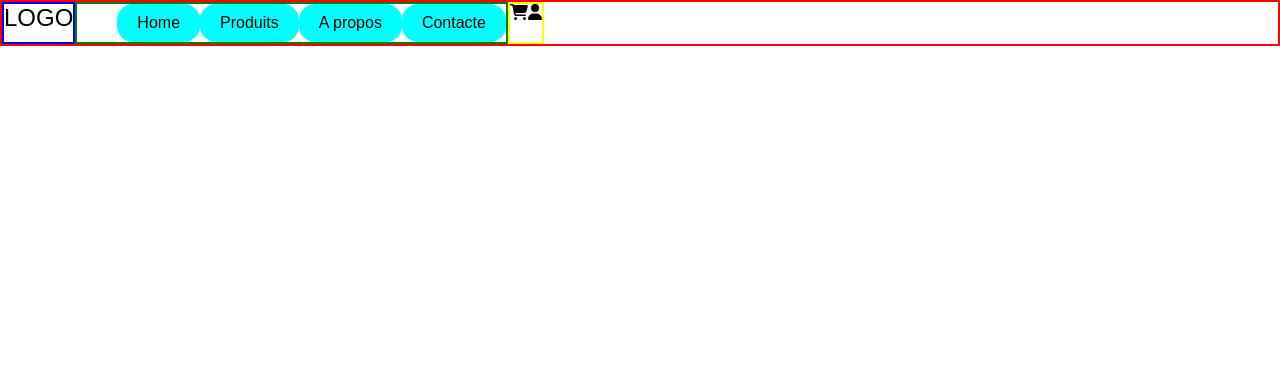
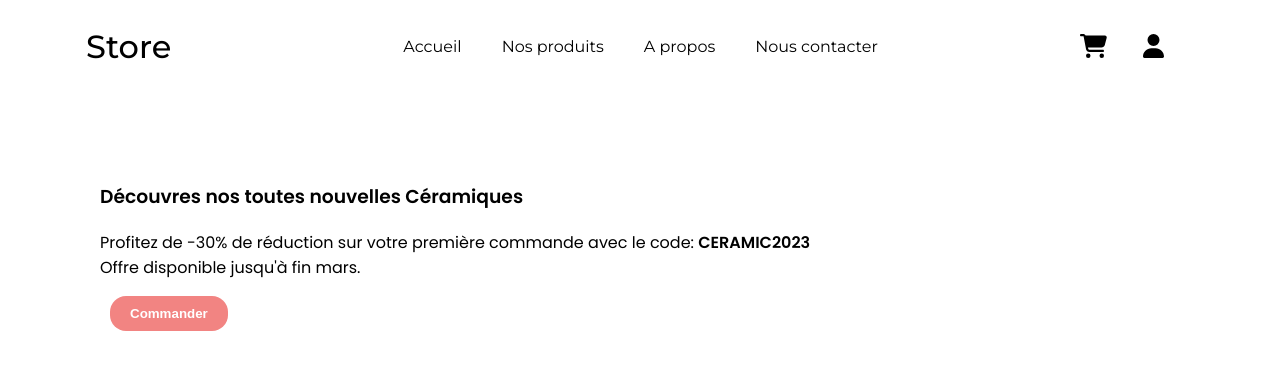
Before and after one commit to flamedevilfruit/react-store, a React (Create React App) app: page / in a window 1280 px wide. Shown: the top 370 px of the page. Built offline with nearby package versions, Linux system fonts and the light colour scheme.

Commit message:
in progress

```diff
--- a/src/assets/styles/index.css
+++ b/src/assets/styles/index.css
@@ -1,25 +1,25 @@
-* {
+@import url('https://fonts.googleapis.com/css2?family=Montserrat:wght@100;200;300;400;500;600;700&family=Poppins:wght@100;200;300;400;500;600&display=swap');
+
+body {
   margin: 0;
-  font-family: 'Lexend', sans-serif;
-  -webkit-font-smoothing: antialiased;
-  -moz-osx-font-smoothing: grayscale;
+  font-family: 'Montserrat', sans-serif;
 }
 
                           /* Header styles */
 .header_div {
   display: flex;
+  justify-content: space-around;
   flex-direction: row;
-  border: 2px solid red;
-}
+  align-items: center;
+ }
 
 .header_logo {
   font-weight: 500;
   right: 100%;
-  border:2px solid blue;
+  font-size: 2rem;
 }
 
 .nav_element {
-  border: 2px solid green;
   display: flex;
   flex-direction: row;
   text-decoration: none;
@@ -31,10 +31,38 @@
   text-decoration: none;
   color: black;
   padding: 10px;
-  background-color: aqua;
   border-radius: 1rem;
+}
+.navbar a:hover {
+  background-color: #f28482;
+  color: #ffff;
+  transition: background-color 0.4s ease-in-out;
 }
 
 .icons {
-  border: 2px solid yellow;
+  font-size: 1.5em;
+  color: grey;
+  margin-right: 20px;
+  display: flex;
+  align-items: center;
+  gap: 1rem;
 }
+
+.header_title {
+  font-family: 'Poppins', sans-serif;
+  margin: 90px 0px 0px 100px;
+}
+
+.header_subtitle_text span {
+  text-transform: uppercase;
+  font-weight: bold;
+}
+
+.header_button {
+  background-color: #f28482;
+  color: white;
+  border: none;
+  padding: 10px 20px;
+  border-radius: 1rem;
+  font-weight: bold;
+}
--- a/src/components/Header.js
+++ b/src/components/Header.js
@@ -6,19 +6,25 @@ import { faShoppingCart, faUser } from '@fortawesome/free-solid-svg-icons';
 
 export default function Header() {
   return (
-    <div className="header_div">
-      <h2 className="header_logo">LOGO</h2>
+    <div>
+      <div className="header_div">
+      <h2 className="header_logo">Store</h2>
       <nav className="navbar">
         <ul className='nav_element'>
-          <li className='nav_item'><a href="#">Home</a></li>
-          <li className='nav_item'><a href="#">Produits</a></li>
+          <li className='nav_item'><a href="#">Accueil</a></li>
+          <li className='nav_item'><a href="#">Nos produits</a></li>
           <li className='nav_item'><a href="#">A propos</a></li>
-          <li className='nav_item'><a href="#">Contacte</a></li>
+          <li className='nav_item'><a href="#">Nous contacter</a></li>
         </ul>
       </nav>
       <div className="icons">
-        <FontAwesomeIcon icon={faShoppingCart} />
-        <FontAwesomeIcon icon={faUser} />
+        <a href='#'><FontAwesomeIcon className="icons_i" icon={faShoppingCart} /></a>
+        <a href='#'><FontAwesomeIcon className="icons_i" icon={faUser} /></a>
+      </div>
+    </div><div className="header_title">
+        <h3 className="header_title_text">Découvres nos toutes nouvelles Céramiques</h3>
+        <p className="header_subtitle_text">Profitez de -30% de réduction sur votre première commande avec le code: <span>ceramic2023</span><br />Offre disponible jusqu'à fin mars.</p>
+        <a href='#'><button className="header_button">Commander</button></a>
       </div>
     </div>
   );
```
